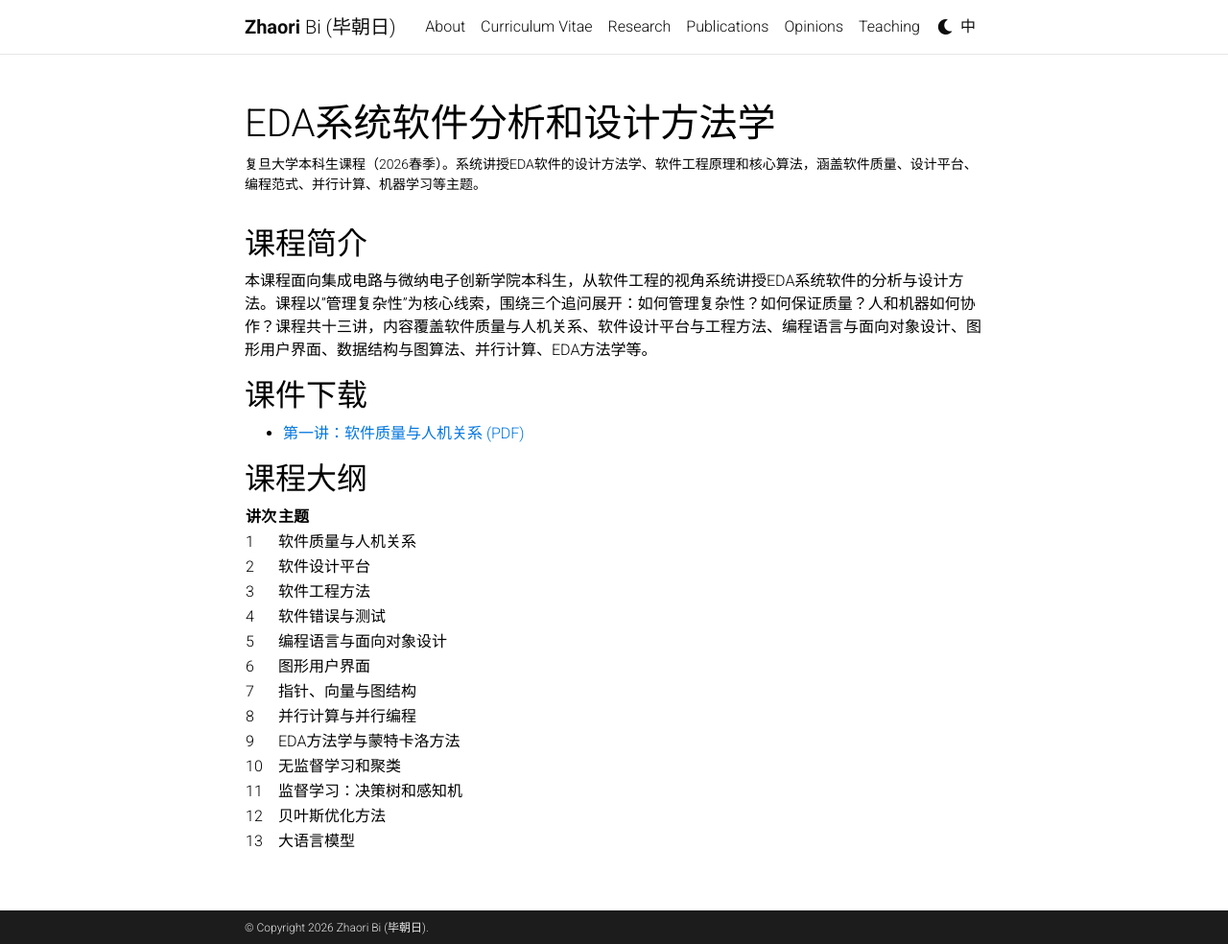
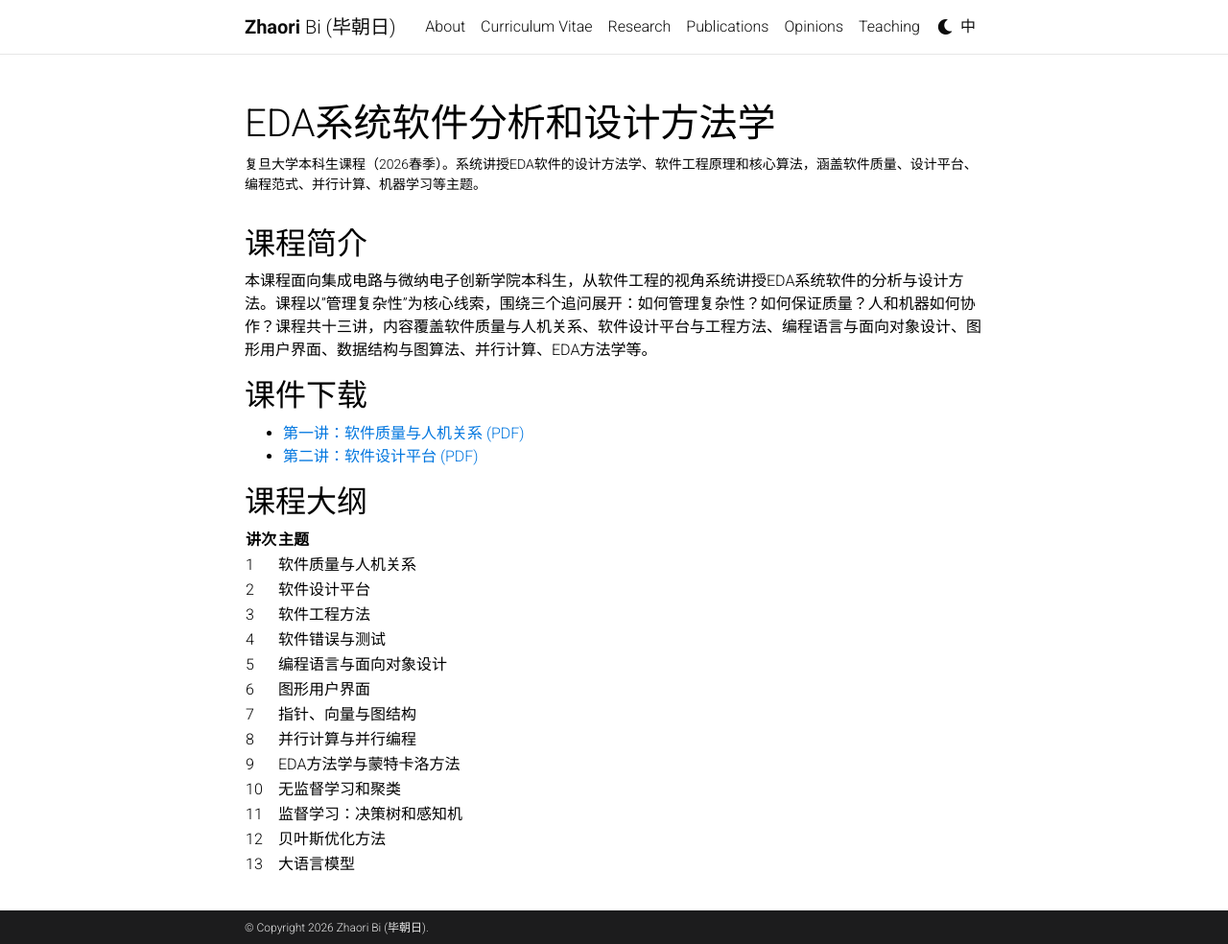
Before and after one commit to bzr2915/bzr2915, a Jekyll site: the page built from _courses/eda_software.md, in a window 1280 px wide and 984 px high. Shown: the whole window at 96% size. Built offline with Jekyll 4.4.1, drawn with Linux system fonts in a browser that asks for light colours; comment, search, counter and statistics services are not loaded; a style sheet for code colours, icons or effects is not loaded.

Commit message:
feat: add lecture 2 (软件设计平台) notes to course page
Co-Authored-By: Claude Opus 4.6 <noreply@anthropic.com>

```diff
--- a/_courses/eda_software.md
+++ b/_courses/eda_software.md
@@ -14,6 +14,7 @@ importance: 1
 ## 课件下载
 
 - [第一讲：软件质量与人机关系 (PDF)]({{ '/assets/pdf/lecture1_software_quality.pdf' | relative_url }})
+- [第二讲：软件设计平台 (PDF)]({{ '/assets/pdf/lecture2_software_design_platform.pdf' | relative_url }})
 
 ## 课程大纲
 
```
Also changed, not shown: 1 other file.
